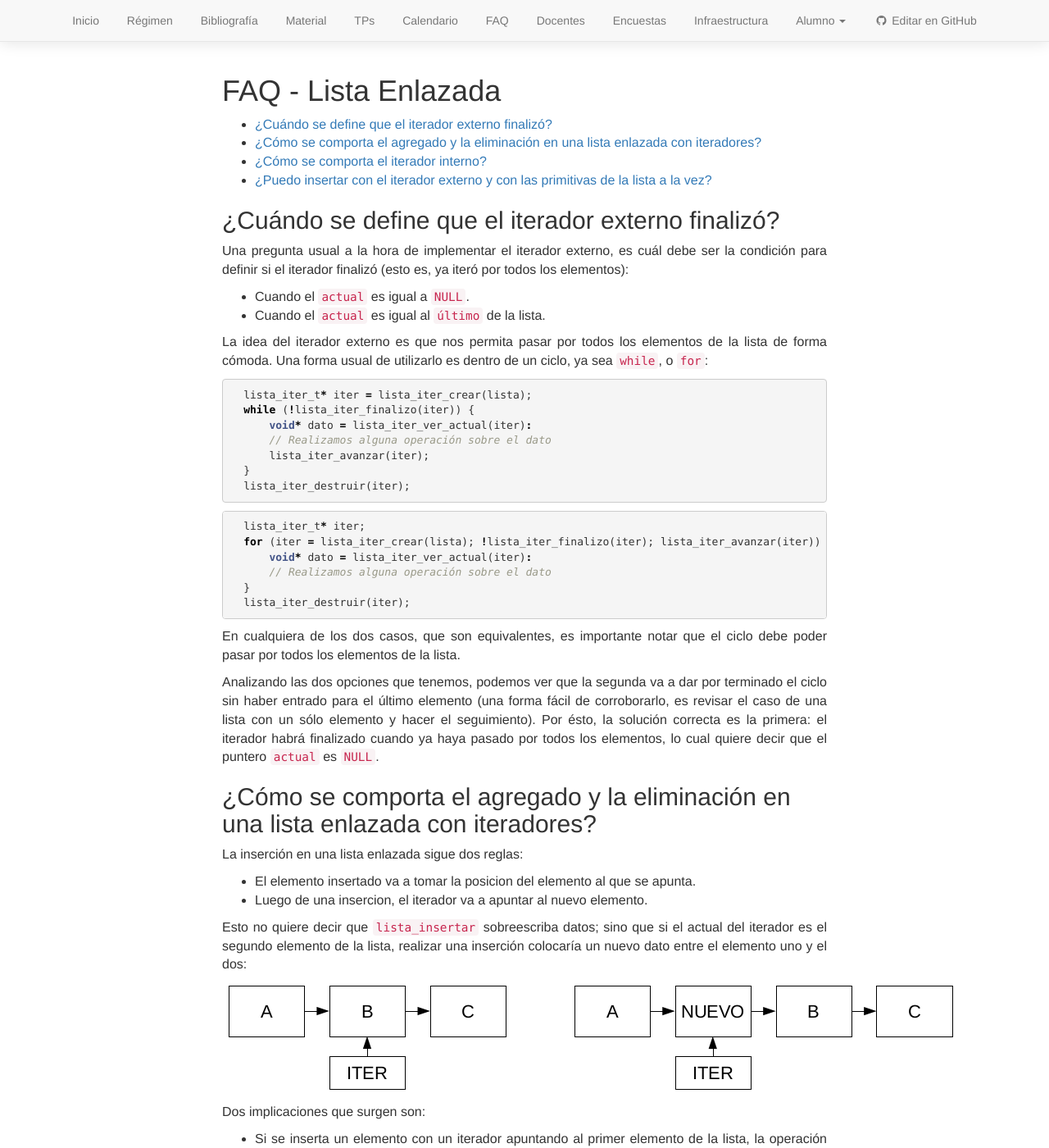
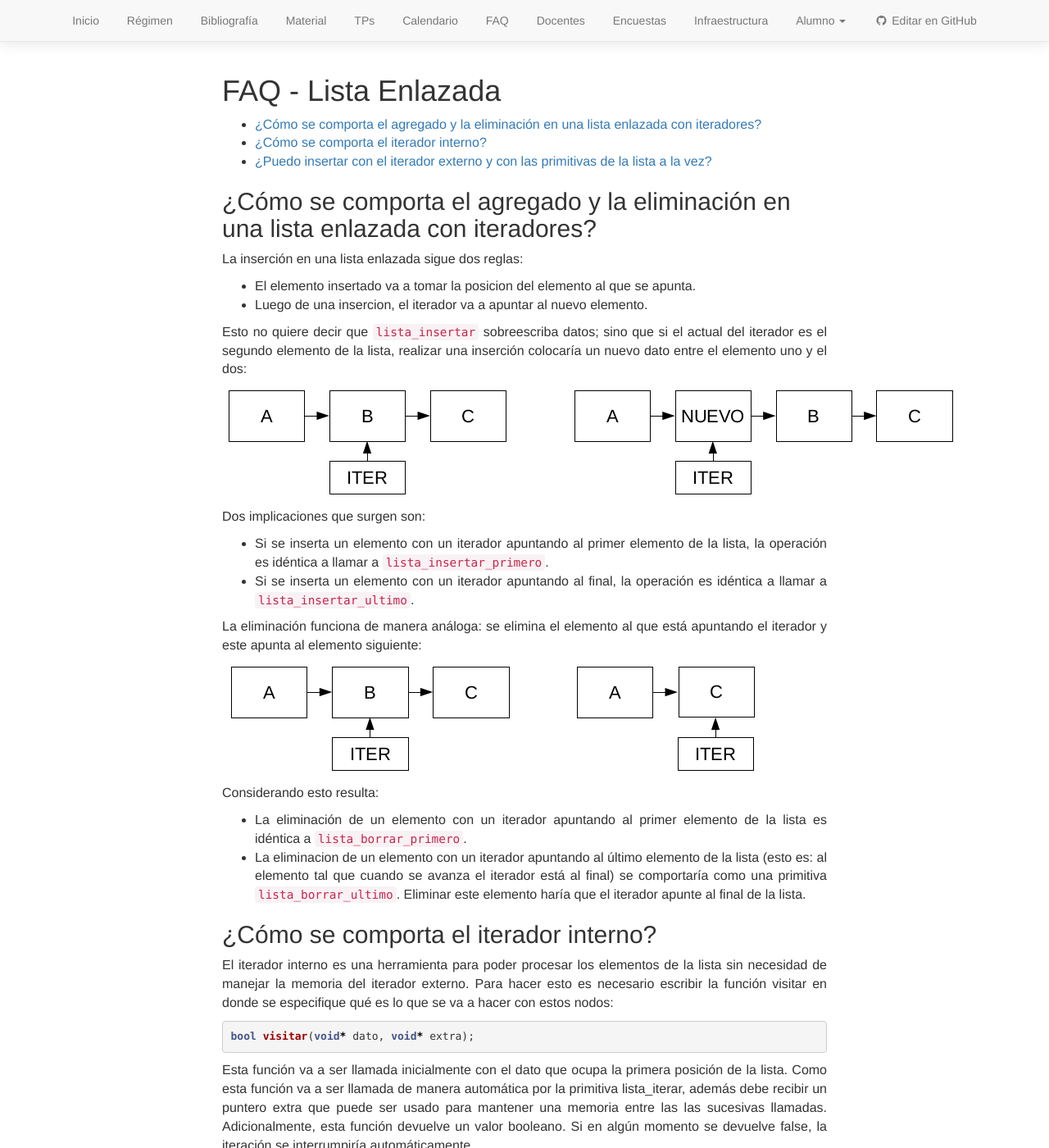
Before and after one commit to algoritmos-rw/algoritmos, a Jekyll site: the page built from static/faq/lista-enlazada.md, in a window 1280 px wide and 1400 px high. Shown: the whole window at 82% size. Built offline with Jekyll 4.4.1, drawn with Linux system fonts in a browser that asks for light colours; nearby versions of some CDN libraries.

Commit message:
Eliminada seccion de faqs

````diff
--- a/static/faq/lista-enlazada.md
+++ b/static/faq/lista-enlazada.md
@@ -10,36 +10,6 @@ FAQ - Lista Enlazada
 
 * Contenido
 {:toc}
-
-## ¿Cuándo se define que el iterador externo finalizó?
-
- Una pregunta usual a la hora de implementar el iterador externo, es cuál debe ser la condición para definir si el iterador finalizó (esto es, ya iteró por todos los elementos):
-- Cuando el `actual` es igual a `NULL`.
-- Cuando el `actual` es igual al `último` de la lista.
-
-La idea del iterador externo es que nos permita pasar por todos los elementos de la lista de forma cómoda. Una forma usual de utilizarlo es dentro de un ciclo, ya sea `while`, o `for`:
-```cpp
-  lista_iter_t* iter = lista_iter_crear(lista);
-  while (!lista_iter_finalizo(iter)) {
-      void* dato = lista_iter_ver_actual(iter):
-      // Realizamos alguna operación sobre el dato
-      lista_iter_avanzar(iter);
-  }
-  lista_iter_destruir(iter);
-```
-
-```cpp
-  lista_iter_t* iter;
-  for (iter = lista_iter_crear(lista); !lista_iter_finalizo(iter); lista_iter_avanzar(iter)) {
-      void* dato = lista_iter_ver_actual(iter):
-      // Realizamos alguna operación sobre el dato
-  }
-  lista_iter_destruir(iter);
-```
-
-En cualquiera de los dos casos, que son equivalentes, es importante notar que el ciclo debe poder pasar por todos los elementos de la lista.
-
- Analizando las dos opciones que tenemos, podemos ver que la segunda va a dar por terminado el ciclo sin haber entrado para el último elemento (una forma fácil de corroborarlo, es revisar el caso de una lista con un sólo elemento y hacer el seguimiento). Por ésto, la solución correcta es la primera: el iterador habrá finalizado cuando ya haya pasado por todos los elementos, lo cual quiere decir que el puntero `actual` es `NULL`.
 
 ## ¿Cómo se comporta el agregado y la eliminación en una lista enlazada con iteradores?
 
````
